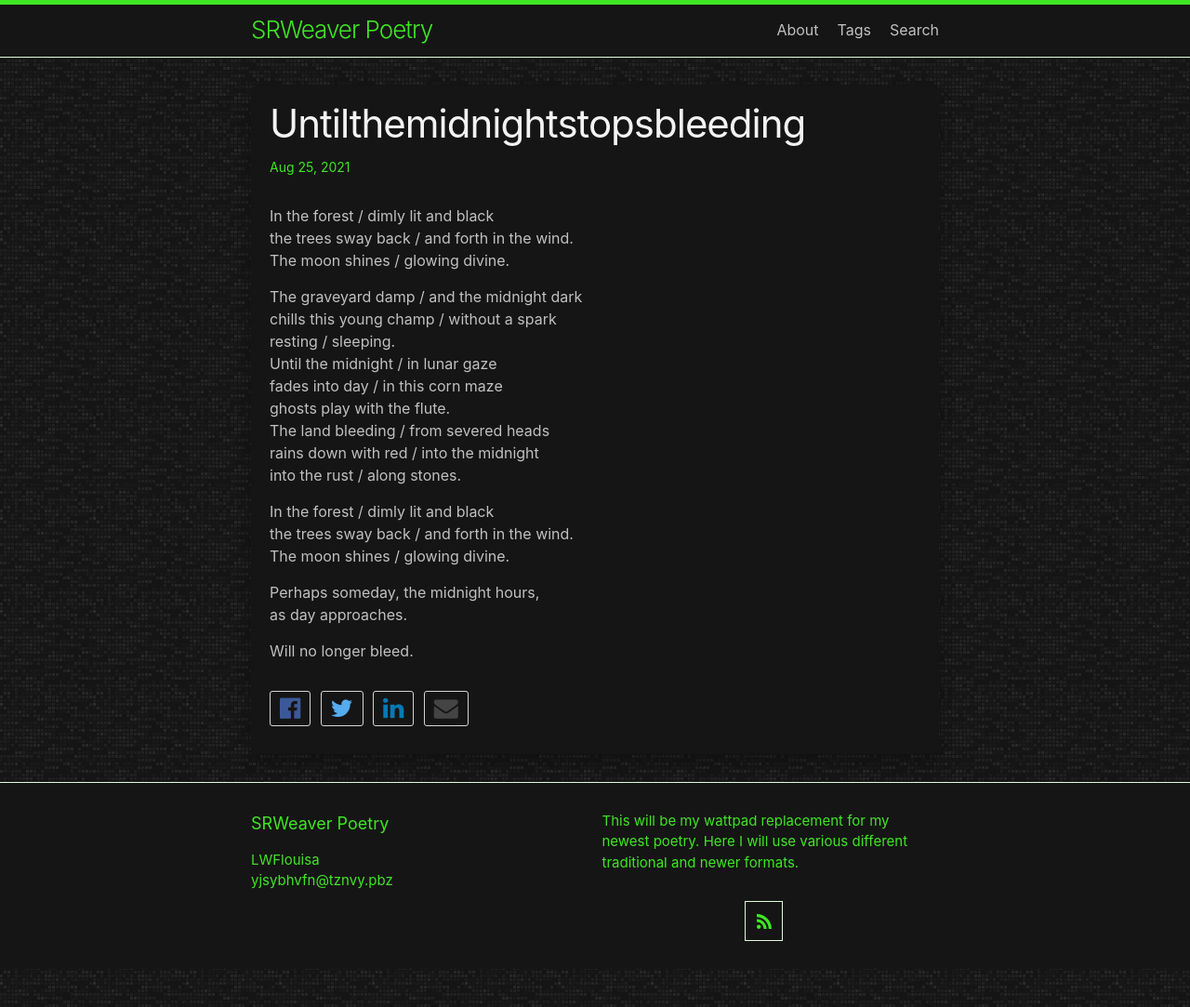
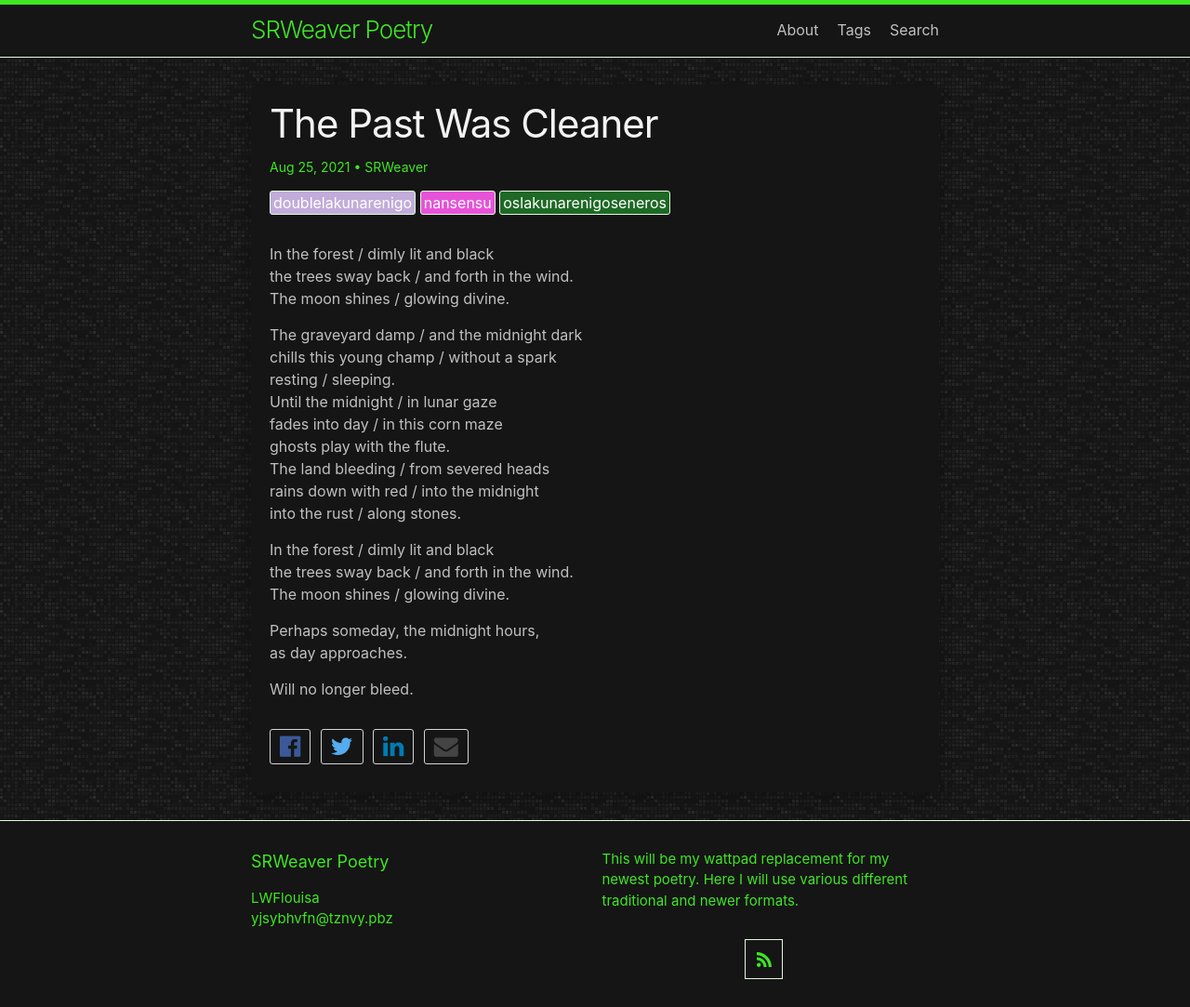
Before and after one commit to LWFlouisa/SRWeaverPoetry, a Jekyll site: the page built from _posts/2021-08-25-untilthemidnightstopsbleeding.md, in a window 1280 px wide. Shown: the whole page at 93% size. Built offline with Jekyll 4.4.1, drawn with Linux system fonts in a browser that asks for light colours; our own code applies the rules of GitHub Pages for plain Markdown files.

Commit message:
Update 2021-08-25-untilthemidnightstopsbleeding.md

```diff
--- a/_posts/2021-08-25-untilthemidnightstopsbleeding.md
+++ b/_posts/2021-08-25-untilthemidnightstopsbleeding.md
@@ -1,4 +1,8 @@
-
+---
+title: The Past Was Cleaner
+author: SRWeaver
+tags: oslakunarenigoseneros nansensu doublelakunarenigo
+---
 In the forest / dimly lit and black<br />
 the trees sway back / and forth in the wind.<br />
 The moon shines / glowing divine.<br />
```
